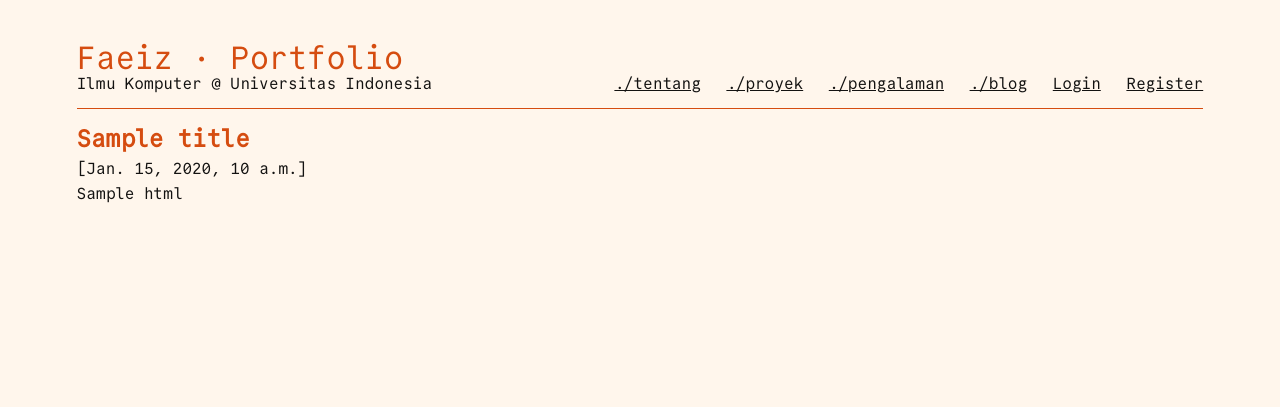
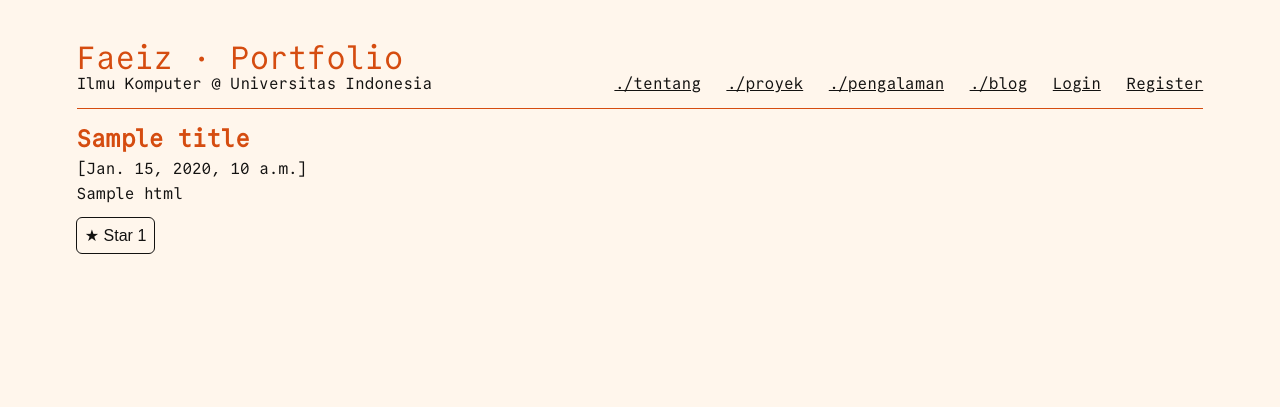
Before and after one commit to faeiz-ff/myportofolio, a Django app: template templates/blog_post.html in a window 1280 px wide. Shown: the top 407 px of the page. Run offline with Django 5.2, Linux system fonts and the light colour scheme; the template is opened without the code that fills it: most values are stand-ins (such as "Sample title", 1, 10 or a date in 2020); data that the repository does not hold is empty.

Commit message:
feat: make star component generic and add it into blog post

```diff
--- a/templates/blog_post.html
+++ b/templates/blog_post.html
@@ -11,5 +11,8 @@
         <p>[{{ created_at }}]</p>
         {{ html }}
     </article>
+    <div class="action">
+        {% include "components/instance_star.html" with instance=blog toggle_star_view='main:blog:toggle_star' %}
+    </div>
 </div>
 {% endblock %}
--- /dev/null
+++ b/templates/components/instance_star.html
@@ -0,0 +1,10 @@
+<form method="post" action="{% url toggle_star_view instance.id %}" class="star-form">
+    {% csrf_token %}
+    <button type="submit"
+            class="button button-star{% if user in instance.starred_by.all %} is-starred{% endif %}"
+            title="{% if instance.starred_by.all %}Dibintangi oleh {{ instance.starred_by.all|join:', ' }}{% else %}Jadilah yang pertama memberi star{% endif %}">
+        <span aria-hidden="true">★</span>
+        {% if user in instance.starred_by.all %}Unstar{% else %}Star{% endif %}
+        <span class="star-count">{{ instance.starred_by.count }}</span>
+    </button>
+</form>
--- a/templates/project.html
+++ b/templates/project.html
@@ -24,7 +24,7 @@
                         {% if project.has_other_link %}
                         <a class="link-button" href="{{ project.other_link }}">Website</a>
                         {% endif %}
-                        {% include "components/project_star.html" with project=project %}
+                        {% include "components/instance_star.html" with instance=project toggle_star_view='main:project:toggle_star' %}
                     </nav>
                     <!-- TODO: DO CONSIDER THE SAFETY OF THIS: MAY CONTAINS UNSAFE HTML -->
                     <!-- for now, the data is manually inputted, so it is safe -->
```
Also changed, not shown: templates/components/project_star.html (deleted, +0 -10 lines).
